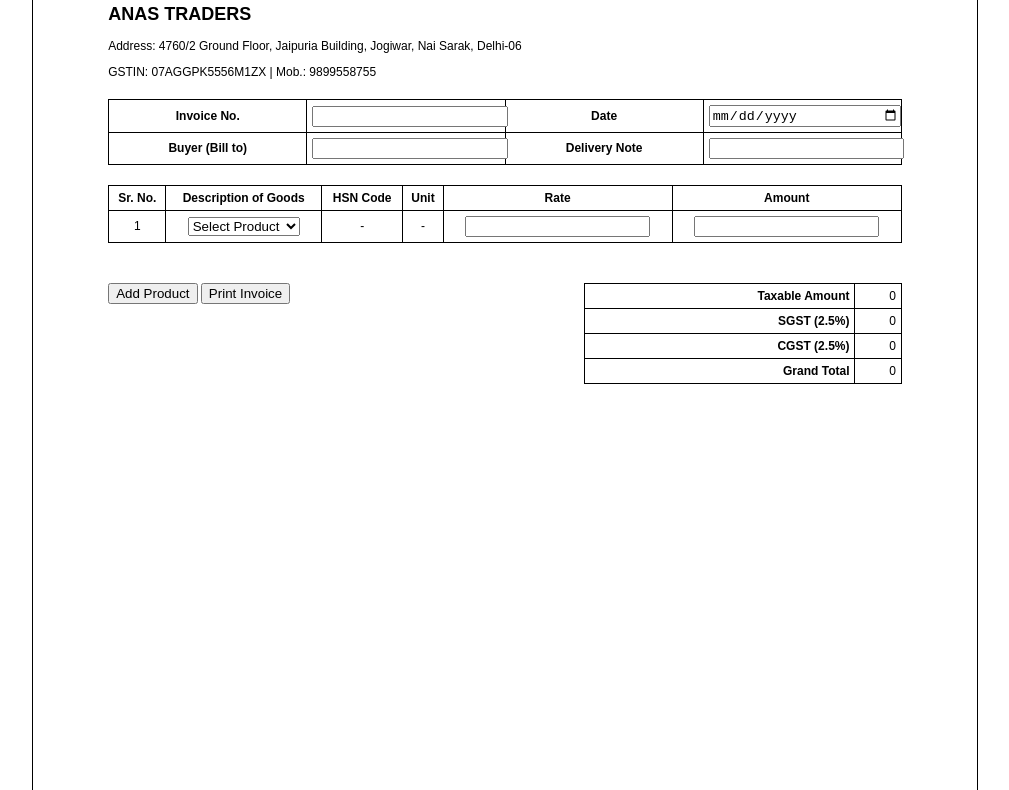
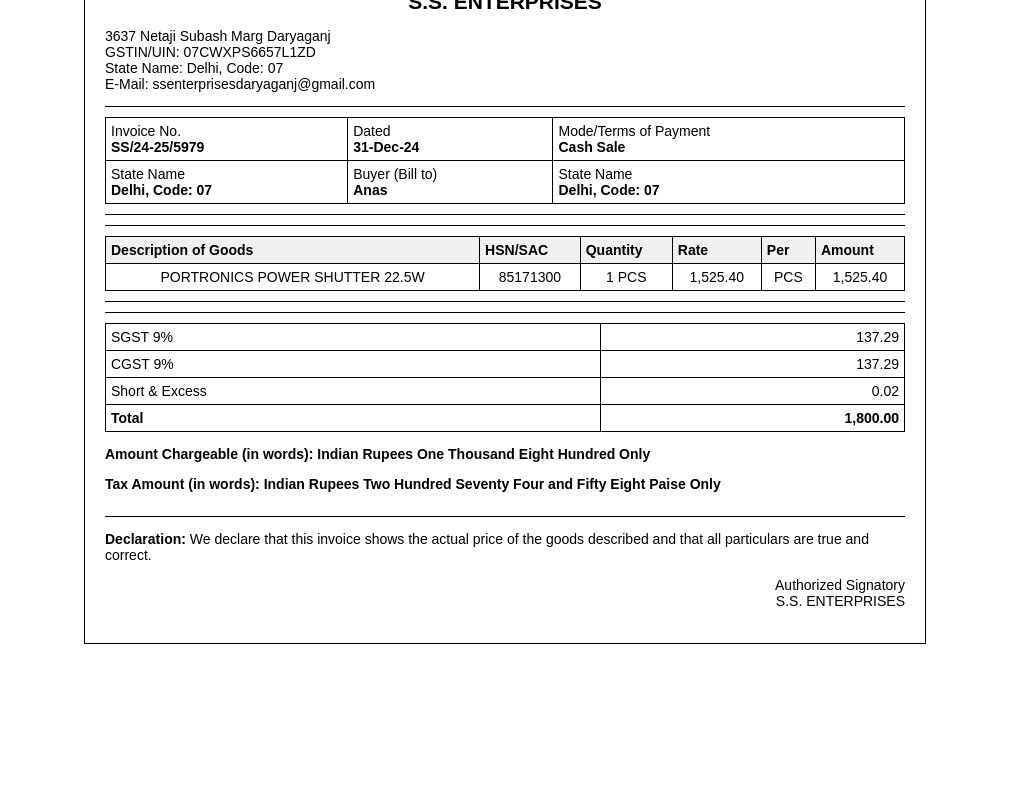
Before and after one commit to AnasKhan2581-star/GstCalRvrs, a plain HTML site: page index.html in a window 1280 px wide. Shown: the part 88-878 px from the top of the page, without its empty margins (135-1144 px from the left). After the commit the page ends 800 px from the top, so only its background shows below. Drawn offline with Linux system fonts and the light colour scheme.

Commit message:
Update index.html

```diff
--- a/index.html
+++ b/index.html
@@ -3,246 +3,129 @@
 <head>
     <meta charset="UTF-8">
     <meta name="viewport" content="width=device-width, initial-scale=1.0">
-    <title>Invoice</title>
+    <title>Tax Invoice</title>
     <style>
         body {
             font-family: Arial, sans-serif;
-            font-size: 12px;
+            font-size: 14px;
+            margin: 20px;
+        }
+        .invoice {
+            width: 800px;
+            margin: 0 auto;
+            border: 1px solid #000;
+            padding: 20px;
+        }
+        .header, .footer, .details, .items, .totals {
+            width: 100%;
+            margin-bottom: 10px;
+        }
+        .header h1, .header h2 {
+            text-align: center;
             margin: 0;
-            padding: 0;
-            box-sizing: border-box;
         }
-
-        .container {
-            width: 210mm;
-            height: 297mm;
-            padding: 20mm;
-            margin: auto;
-            border: 1px solid #000;
-            position: relative;
+        .header h2 {
+            margin-top: 5px;
         }
-
-        .firm-details {
-            text-align: left;
-            margin-bottom: 20px;
+        .details, .items, .totals {
+            border-top: 1px solid #000;
+            border-bottom: 1px solid #000;
+            padding: 10px 0;
         }
-
-        .header {
-            margin-bottom: 20px;
-        }
-
-        .header p {
-            margin: 2px 0;
-        }
-
-        .details, .product-table {
-            width: 100%;
-            border-collapse: collapse;
-            margin-bottom: 20px;
-        }
-
-        .details th, .details td, .product-table th, .product-table td {
-            border: 1px solid #000;
-            padding: 5px;
-        }
-
-        .details th {
-            width: 25%;
-        }
-
-        .product-table th, .product-table td {
-            text-align: center;
-        }
-
-        .totals {
-            float: right;
-            width: 40%;
-            margin-top: 20px;
-        }
-
-        .totals table {
+        .details table, .items table, .totals table {
             width: 100%;
             border-collapse: collapse;
         }
-
-        .totals th, .totals td {
+        .details td, .items th, .items td, .totals td {
+            padding: 5px;
             border: 1px solid #000;
-            padding: 5px;
+            text-align: left;
+        }
+        .items th {
+            background-color: #f0f0f0;
+        }
+        .items td {
+            text-align: center;
+        }
+        .totals td {
             text-align: right;
         }
-
-        .declaration {
-            position: absolute;
-            bottom: 50px;
-            left: 20px;
-            font-size: 10px;
-        }
-
-        .signature {
-            position: absolute;
-            bottom: 50px;
-            right: 20px;
-            text-align: center;
-        }
-
-        button {
-            margin-top: 20px;
+        .totals td:first-child {
+            text-align: left;
         }
     </style>
 </head>
 <body>
-    <div class="container">
-        <!-- Firm Details -->
-        <div class="firm-details">
-            <h2>ANAS TRADERS</h2>
-            <p>Address: 4760/2 Ground Floor, Jaipuria Building, Jogiwar, Nai Sarak, Delhi-06</p>
-            <p>GSTIN: 07AGGPK5556M1ZX | Mob.: 9899558755</p>
+    <div class="invoice">
+        <div class="header">
+            <h1>Tax Invoice</h1>
+            <h2>S.S. ENTERPRISES</h2>
+            <p>3637 Netaji Subash Marg Daryaganj<br>GSTIN/UIN: 07CWXPS6657L1ZD<br>State Name: Delhi, Code: 07<br>E-Mail: ssenterprisesdaryaganj@gmail.com</p>
         </div>
-
-        <!-- Invoice Details -->
-        <table class="details">
+        <div class="details">
+            <table>
                 <tr>
-                <th>Invoice No.</th>
-                <td><input type="text" id="invoiceNo" style="width: 100%;"></td>
-                <th>Date</th>
-                <td><input type="date" id="date" style="width: 100%;"></td>
+                    <td>Invoice No.<br><strong>SS/24-25/5979</strong></td>
+                    <td>Dated<br><strong>31-Dec-24</strong></td>
+                    <td>Mode/Terms of Payment<br><strong>Cash Sale</strong></td>
                 </tr>
                 <tr>
-                <th>Buyer (Bill to)</th>
-                <td><input type="text" id="buyer" style="width: 100%;"></td>
-                <th>Delivery Note</th>
-                <td><input type="text" id="deliveryNote" style="width: 100%;"></td>
+                    <td>State Name<br><strong>Delhi, Code: 07</strong></td>
+                    <td>Buyer (Bill to)<br><strong>Anas</strong></td>
+                    <td>State Name<br><strong>Delhi, Code: 07</strong></td>
                 </tr>
             </table>
-
-        <!-- Product Table -->
-        <table class="product-table">
+        </div>
+        <div class="items">
+            <table>
                 <thead>
                     <tr>
-                    <th>Sr. No.</th>
                         <th>Description of Goods</th>
-                    <th>HSN Code</th>
-                    <th>Unit</th>
+                        <th>HSN/SAC</th>
+                        <th>Quantity</th>
                         <th>Rate</th>
+                        <th>Per</th>
                         <th>Amount</th>
                     </tr>
                 </thead>
-            <tbody id="productRows">
+                <tbody>
                     <tr>
-                    <td>1</td>
-                    <td>
-                        <select onchange="updateHSNAndUnit(this)">
-                            <option value="">Select Product</option>
-                            <option value="Fabric">Fabric</option>
-                            <option value="Saree">Saree</option>
-                            <option value="Suit Unstitched">Suit Unstitched</option>
-                        </select>
-                    </td>
-                    <td id="hsn1">-</td>
-                    <td id="unit1">-</td>
-                    <td><input type="number" id="rate1" oninput="calculateTotal()"></td>
-                    <td><input type="number" id="amount1" oninput="calculateTotal()"></td>
+                        <td>PORTRONICS POWER SHUTTER 22.5W</td>
+                        <td>85171300</td>
+                        <td>1 PCS</td>
+                        <td>1,525.40</td>
+                        <td>PCS</td>
+                        <td>1,525.40</td>
                     </tr>
                 </tbody>
             </table>
-        <button onclick="addProductRow()">Add Product</button>
-
-        <!-- Totals -->
+        </div>
         <div class="totals">
             <table>
                 <tr>
-                    <th>Taxable Amount</th>
-                    <td id="taxableAmount">0</td>
+                    <td>SGST 9%</td>
+                    <td>137.29</td>
                 </tr>
                 <tr>
-                    <th>SGST (2.5%)</th>
-                    <td id="sgst">0</td>
+                    <td>CGST 9%</td>
+                    <td>137.29</td>
                 </tr>
                 <tr>
-                    <th>CGST (2.5%)</th>
-                    <td id="cgst">0</td>
+                    <td>Short & Excess</td>
+                    <td>0.02</td>
                 </tr>
                 <tr>
-                    <th>Grand Total</th>
-                    <td id="grandTotal">0</td>
+                    <td><strong>Total</strong></td>
+                    <td><strong>1,800.00</strong></td>
                 </tr>
             </table>
+            <p><strong>Amount Chargeable (in words): Indian Rupees One Thousand Eight Hundred Only</strong></p>
+            <p><strong>Tax Amount (in words): Indian Rupees Two Hundred Seventy Four and Fifty Eight Paise Only</strong></p>
         </div>
-
-        <!-- Declaration -->
-        <div class="declaration">
-            <p>Amount Chargeable (in words): <span id="amountInWords"></span></p>
-            <p>Declaration: We declare that this invoice shows the actual price of the goods described and that all particulars are true and correct.</p>
+        <div class="footer">
+            <p><strong>Declaration:</strong> We declare that this invoice shows the actual price of the goods described and that all particulars are true and correct.</p>
+            <p style="text-align: right;">Authorized Signatory<br>S.S. ENTERPRISES</p>
         </div>
-
-        <!-- Signature -->
-        <div class="signature">
-            <p>For ANAS TRADERS</p>
-            <p>Authorized Signatory</p>
     </div>
-
-        <!-- Print Button -->
-        <button onclick="window.print()">Print Invoice</button>
-    </div>
-
-    <script>
-        let productCount = 1;
-
-        function addProductRow() {
-            productCount++;
-            const tbody = document.getElementById("productRows");
-            const row = document.createElement("tr");
-            row.innerHTML = `
-                <td>${productCount}</td>
-                <td>
-                    <select onchange="updateHSNAndUnit(this)">
-                        <option value="">Select Product</option>
-                        <option value="Fabric">Fabric</option>
-                        <option value="Saree">Saree</option>
-                        <option value="Suit Unstitched">Suit Unstitched</option>
-                    </select>
-                </td>
-                <td id="hsn${productCount}">-</td>
-                <td id="unit${productCount}">-</td>
-                <td><input type="number" id="rate${productCount}" oninput="calculateTotal()"></td>
-                <td><input type="number" id="amount${productCount}" oninput="calculateTotal()"></td>
-            `;
-            tbody.appendChild(row);
-        }
-
-        function updateHSNAndUnit(select) {
-            const product = select.value;
-            const rowId = select.parentNode.parentNode.rowIndex;
-            const hsn = document.getElementById(`hsn${rowId}`);
-            const unit = document.getElementById(`unit${rowId}`);
-
-            if (product === "Fabric") {
-                hsn.innerText = "5408";
-                unit.innerText = "mtr";
-            } else if (product === "Saree" || product === "Suit Unstitched") {
-                hsn.innerText = "5407";
-                unit.innerText = "pc";
-            } else {
-                hsn.innerText = "-";
-                unit.innerText = "-";
-            }
-        }
-
-        function calculateTotal() {
-            let taxableAmount = 0;
-            for (let i = 1; i <= productCount; i++) {
-                const amount = parseFloat(document.getElementById(`amount${i}`).value) || 0;
-                taxableAmount += amount;
-            }
-            const sgst = (taxableAmount * 0.025).toFixed(2);
-            const cgst = (taxableAmount * 0.025).toFixed(2);
-            const grandTotal = (taxableAmount + parseFloat(sgst) + parseFloat(cgst)).toFixed(2);
-
-            document.getElementById("taxableAmount").innerText = taxableAmount.toFixed(2);
-            document.getElementById("sgst").innerText = sgst;
-            document.getElementById("cgst").innerText = cgst;
-            document.getElementById("grandTotal").innerText = grandTotal;
-        }
-    </script>
 </body>
 </html>
```
Lines whose indentation alone changed are shown as unchanged.
